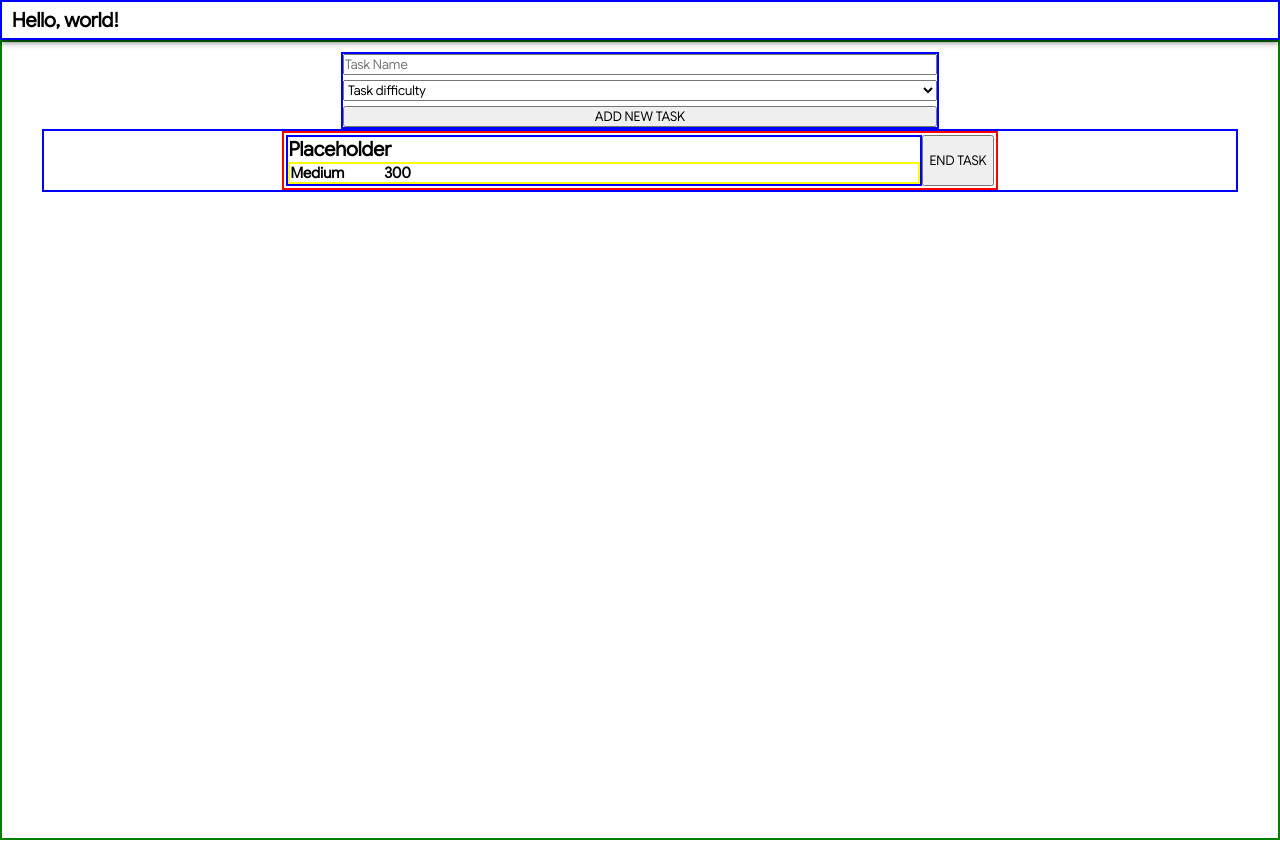
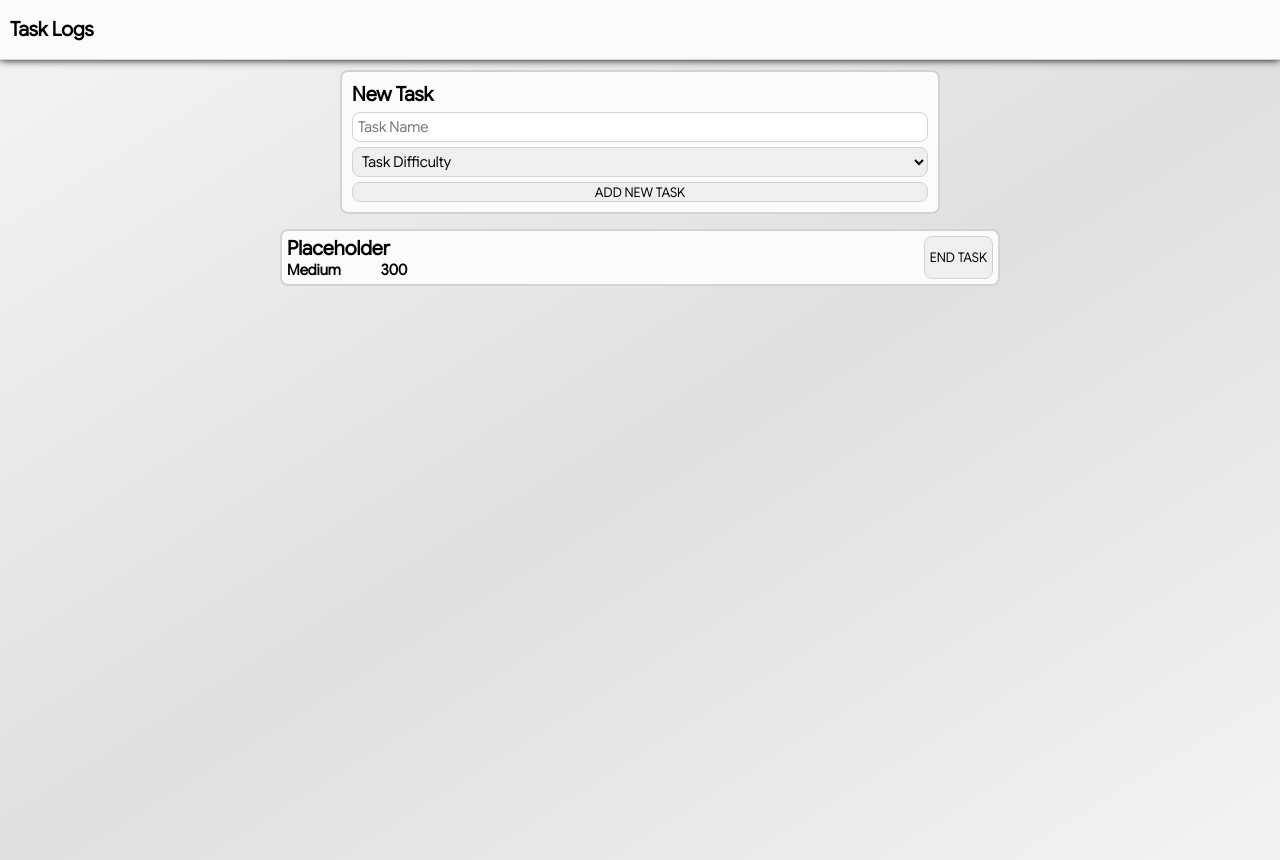
Before and after one commit to Yago-Mamud/to-do-list, a plain HTML site: page project/index.html in a window 1280 px wide. Drawn offline with Linux system fonts and the light colour scheme.

Commit message:
css overhauled. tasks can now be deleted

```diff
--- a/project/index.html
+++ b/project/index.html
@@ -3,19 +3,20 @@
 <head>
     <meta charset="UTF-8">
     <meta name="viewport" content="width=device-width, initial-scale=1.0">
-    <title>Clock</title>
+    <title>Task Logs</title>
     <link rel="stylesheet" href="style.css">
 </head>
 <body>
 	<header class="flexbox center">
-		<h1>Hello, world!</h1>
+		<h1>Task Logs</h1>
 	</header>
 	<main>
 		<!--new task configuration-->
 		<div class="flexbox configuration">
+			<h1>New Task</h1>
 			<input id="taskNameTXT"placeholder="Task Name" autocomplete="off" type="text">
 			<select id="taskDiffTXT">
-				<option value="" selected disabled>Task difficulty</option>
+				<option value="" selected disabled>Task Difficulty</option>
 				<option value="Easy" data-points="100">Easy</option>
 				<option value="Medium" data-points="200">Medium</option>
 				<option value="Hard" data-points="300">Hard</option>
@@ -36,7 +37,7 @@
 					</div>
 				</div>
 				<!--finishes the task-->
-				<button>END TASK</button>
+				<button class="taskEnder">END TASK</button>
 			</div>
 		</div>
 	</main>
--- a/project/scripts.js
+++ b/project/scripts.js
@@ -1,15 +1,16 @@
+//ADDER HANDLER
 //elements
 const taskAdderButton = document.getElementById("taskAdder");
 const taskContainer = document.getElementById("taskContainer");
 const taskDiffTXT = document.getElementById("taskDiffTXT");
-//adder handler
+const taskNameTXT = document.getElementById("taskNameTXT");
 taskAdderButton.addEventListener("click", () => {
 	//gets current
-	const taskNameTXT = document.getElementById("taskNameTXT").value;
+	const taskNameValue  = taskNameTXT.value;
 	const taskDiffValue = taskDiffTXT.value;
 	const taskPointsValue = taskDiffTXT.options[taskDiffTXT.selectedIndex].getAttribute("data-points");
 	//validation
-	if (taskNameTXT == "" || taskDiffValue == "") {
+	if (taskNameValue == "" || taskDiffValue == "") {
 		alert("Please, fill out every field");
 		return false;
 	}
@@ -21,7 +22,7 @@ taskAdderButton.addEventListener("click", () => {
 		taskInfoContainer.classList.add("information");
 			//task name
 			const taskName = document.createElement("h1");
-			taskName.innerHTML = taskNameTXT;
+			taskName.innerHTML = taskNameValue;
 			//task description container
 			const taskDesc = document.createElement("div");
 			taskDesc.classList.add("flexbox","description");
@@ -33,6 +34,7 @@ taskAdderButton.addEventListener("click", () => {
 				taskPoints.innerHTML = taskPointsValue;
 		//end task button
 		const taskEndButton = document.createElement("button");
+		taskEndButton.classList.add("taskEnder");
 		taskEndButton.innerHTML = "END TASK"
 	//creates parent child relationship
 		taskInfoContainer.append(taskName, taskDesc);
@@ -40,4 +42,11 @@ taskAdderButton.addEventListener("click", () => {
 		newTask.append(taskInfoContainer, taskEndButton);
 	//inserts into html
 	taskContainer.appendChild(newTask);
-})
+	//cleans input fields
+	taskNameTXT.value = "";
+	taskDiffTXT.selectedIndex = 0;
+	//handles task ending
+	taskEndButton.addEventListener("click", () => {
+		newTask.remove();
+	});
+});
--- a/project/style.css
+++ b/project/style.css
@@ -15,10 +15,12 @@
 	}
 	:root {
 		/* BACKGROUDNS */
-		--backgroundMain: #F3F3F3;
+		--backgroundMain: #FBFBFB;
+		--backgroundDuo: #90e0bc;
 		/* SOLID COLORS */
-		--green: #27AE60;
-		--green2: #239654;
+		--main: #D3D3D3;
+		--main2: #8eedc2;
+		--main3: #38a675;
 		/* TEXT */
 		--text1: #000000;
 		--text2: #E0E0E0;
@@ -34,26 +36,28 @@
 	body {
 		height: 100vh;
 		overflow: auto;
+
 	}
 	header {
-		border: 2px solid blue;
-		background-color: #FFFFFF;
+		border-bottom: 1px solid var(--main);
+		background-color: var(--backgroundMain);
 		position: sticky;
 		top: 0;
 		z-index: 100;
 		width: 100%;
-		height: 4rem;
+		height: 6rem;
 		padding: 0 1rem;
 		box-shadow: 0px 0px 8px #000000;
 	}
 	main {
-		border: 2px solid green;
 		width: 100%;
 		min-height: 100%;
 		padding: 1rem 4rem;
 		display: flex;
 		align-items: center;
 		flex-direction: column;
+		background-color: var(--backgroundMain);
+		background-image: linear-gradient(to bottom right, #F3F3F3, #E0E0E0, #F3F3F3);
 	}
 /* BOX CLASSES */
 	.flexbox {
@@ -65,26 +69,34 @@
 /* TASKS */
 	#taskContainer {
 		width: 100%;
-		border: 2px solid blue;
 		display: flex;
 		align-items: center;
 		flex-direction: column;
 		gap: 0.5rem;
 	}
 	.configuration {
-		border: 2px solid blue;
+		border: 2px solid var(--main);
+		border-radius: 8px;
+		background-color: var(--backgroundMain);
 		flex-direction: column;
 		justify-content: center;
 		width: 50%;
 		gap: 0.5rem;
+		padding: 1rem;
+		margin-bottom: 1.5rem;
+	}
+	.configuration button {
+		height: 2rem;
 	}
 	.task {
-		border: 2px solid red;
+		border: 2px solid var(--main);
+		border-radius: 8px;
+		background-color: var(--backgroundMain);
 		display: grid;
 		grid-template-columns: 1fr auto;
 		width: 60%;
 		justify-content: space-between;
-		padding: 0.2rem;
+		padding: 0.5rem;
 		transition: 0.1s;
 	}
 	.task:hover {
@@ -96,13 +108,26 @@
 		padding: 0.5rem;
 	}
 	.information {
-		border: 2px solid blue;
 		width: 100%;
 		line-break: anywhere;
 	}
 	.description {
-		border: 2px solid yellow;
 		flex-direction: row;
 		gap: 4rem;
 		width: 100%;
 	}
+	input, select {
+		height: 3rem;
+		font-size: 1.5rem;
+		padding: 0.5rem;
+		border: 1px solid var(--main);
+		border-radius: 8px;
+	}
+	select:hover {
+		cursor: pointer;
+	}
+	button {
+		border: 1px solid var(--main);
+		border-radius: 8px;
+		cursor: pointer;
+	}
```
